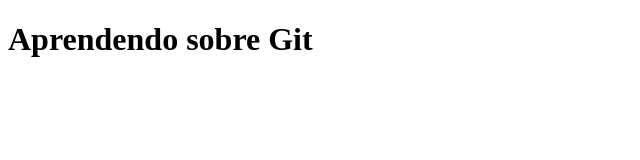
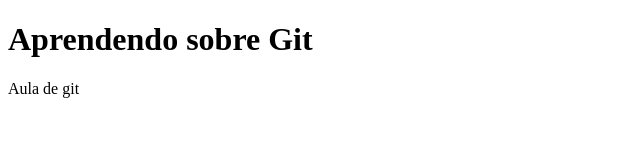
Before and after one commit to cauezinho1/curso-git, a plain HTML site: page index.html in a window 1280 px wide. Shown: the full height of the page, 0-640 px from the left. Drawn offline with Linux system fonts and the light colour scheme.

Commit message:
adicionando paragrafo

```diff
--- a/index.html
+++ b/index.html
@@ -8,5 +8,6 @@
 
   <body>
     <h1>Aprendendo sobre Git</h1>
+    <p>Aula de git</p>
   </body>
 </html>
```
